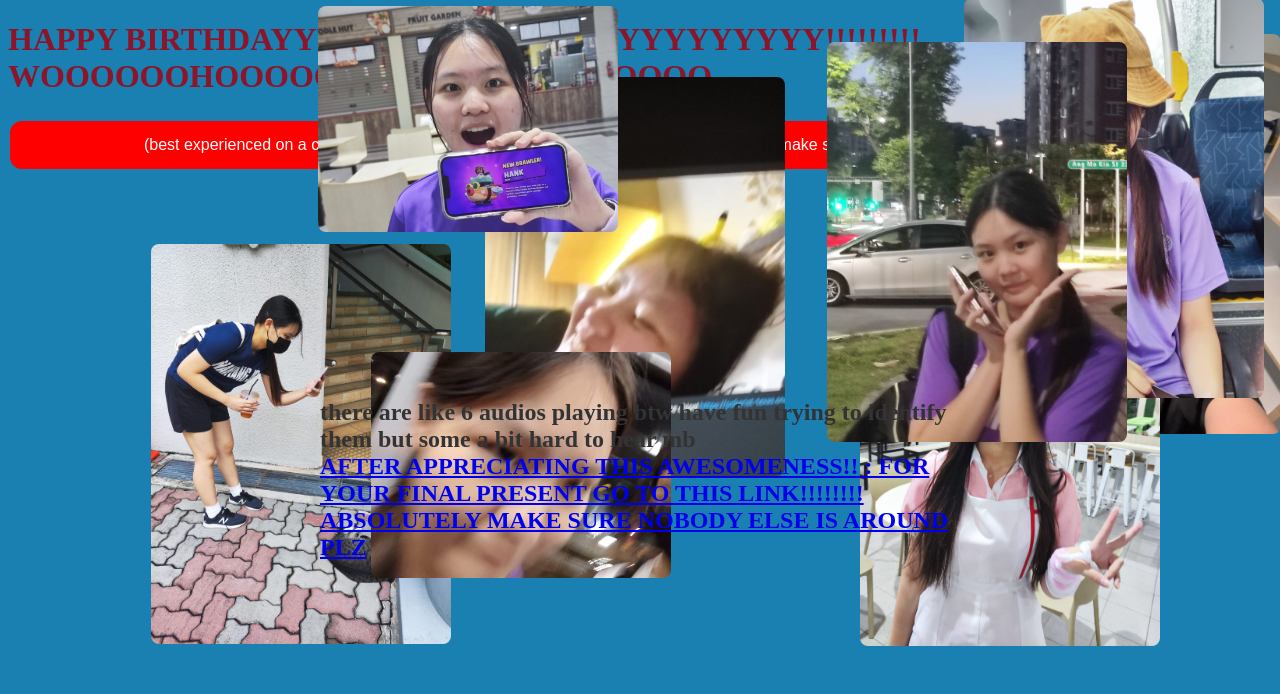
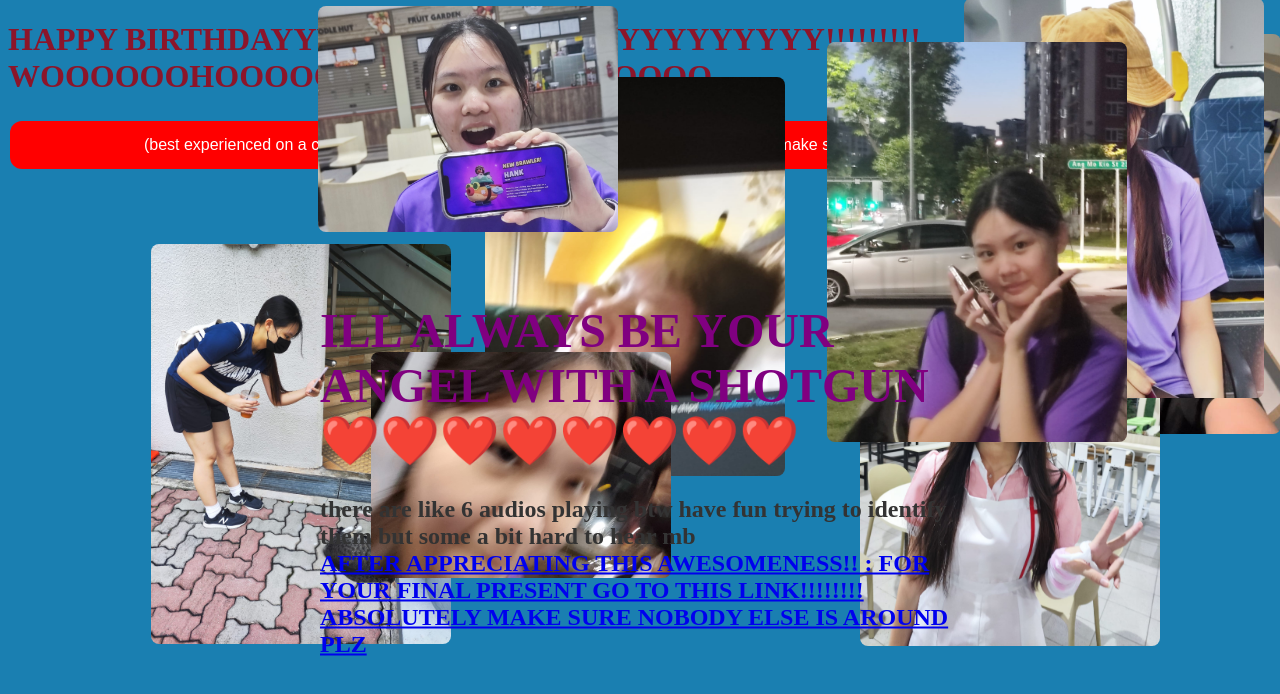
Before and after one commit to TheLegendaryZHR/TheLegendaryZHR.github.io, a plain HTML site: page index.html in a window 1280 px wide. Both pictures are taken after a click on the button 640 px from the left and 144 px from the top of the page. Drawn offline with Linux system fonts and the light colour scheme.

Commit message:
Update index.html

```diff
--- a/index.html
+++ b/index.html
@@ -71,7 +71,10 @@
             color: #333;
             font-weight: bold;
         }
-
+        .large-red-text {
+            font-size: 48px;
+            color: purple;
+        }
         /* Optional: styling the audio element */
         audio {
             display: none; /* Hide the default audio controls */
@@ -96,7 +99,9 @@
     <img id="image6" class="bouncing-image" src="janisa/images/img6.jpg" alt="Image 6">
     <img id="image7" class="bouncing-image" src="janisa/images/img7.jpg" alt="Image 7">
     <img id="image8" class="bouncing-image" src="janisa/images/img8.jpg" alt="Image 8">
-    <div id="finalText" class="final-text">there are like 6 audios playing btw have fun trying to identify them but some a bit hard to hear mb</br>
+    <div id="finalText" class="final-text">
+    <div class="large-red-text">ILL ALWAYS BE YOUR ANGEL WITH A SHOTGUN ❤️❤️❤️❤️❤️❤️❤️❤️</div>
+    </br>there are like 6 audios playing btw have fun trying to identify them but some a bit hard to hear mb</br>
         <a href=https://drive.google.com/file/d/1Xdyz-v97Lbk6iGw5kQQ9K4549VzQ8I3m/view?usp=sharing>AFTER APPRECIATING THIS AWESOMENESS!! : FOR YOUR FINAL PRESENT GO TO THIS LINK!!!!!!!! ABSOLUTELY MAKE SURE NOBODY ELSE IS AROUND PLZ</a></div>
     <script>
         function playAudioAndShowImages() {
```
